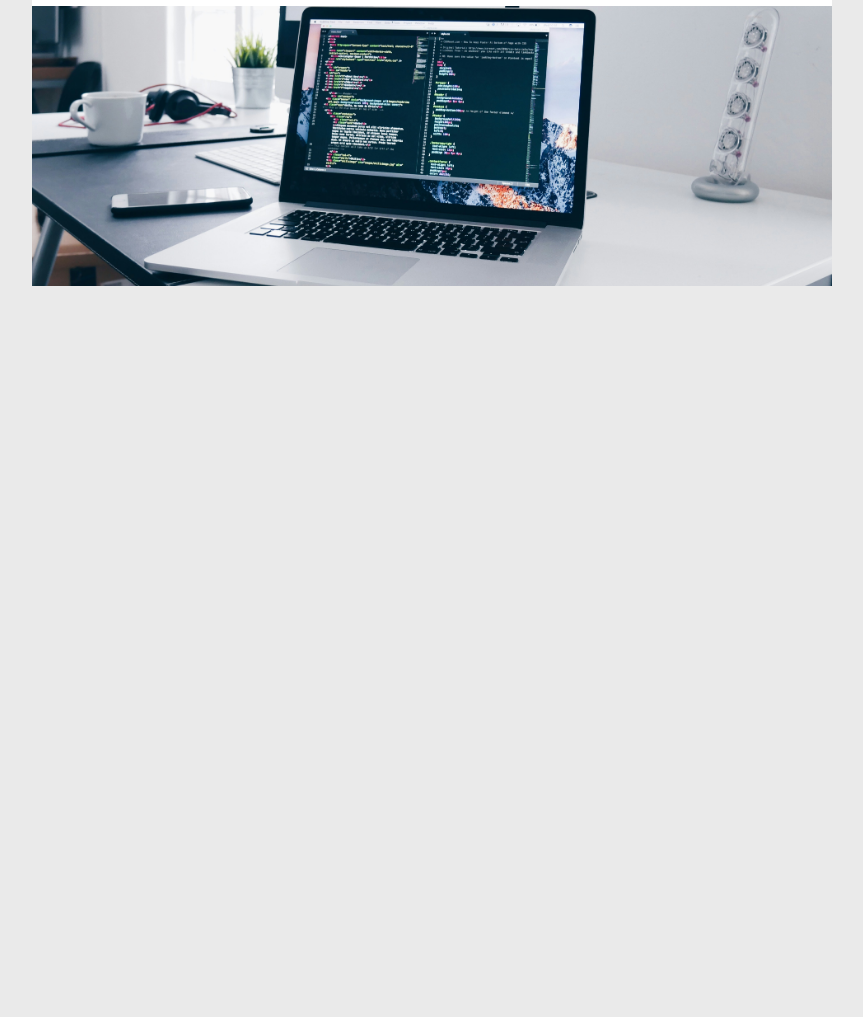
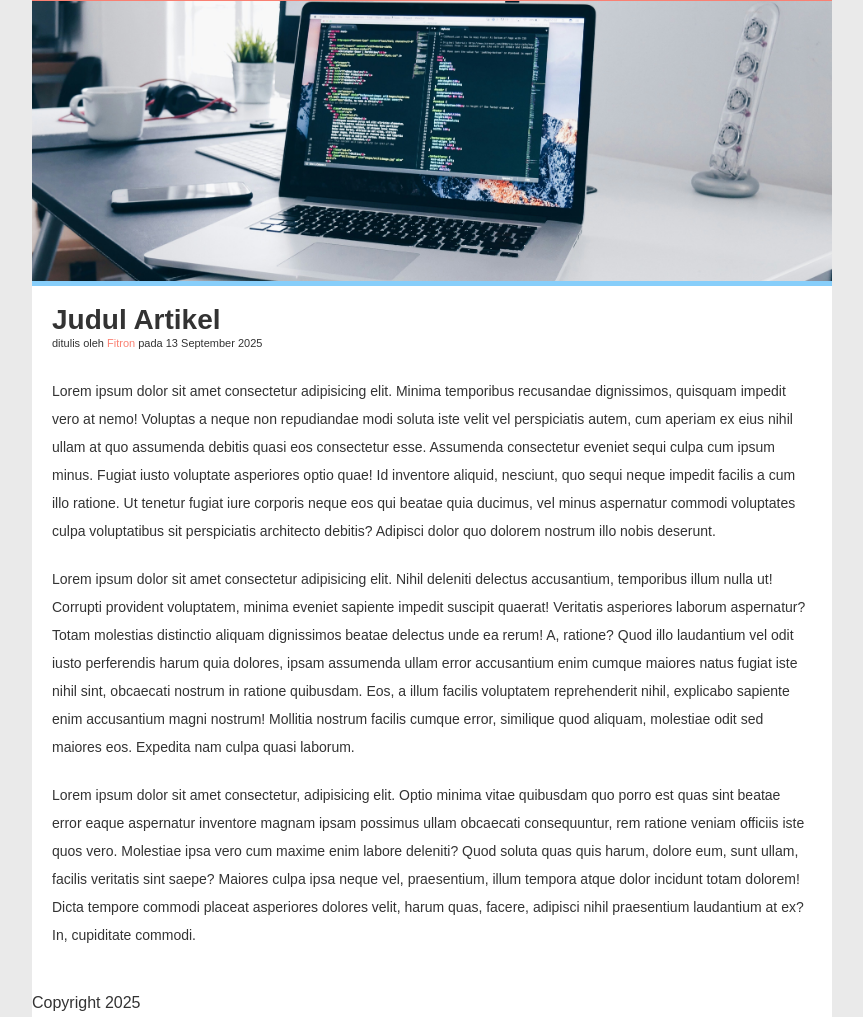
Before and after one commit to Fitronz/css-layouting, a plain HTML site: page index.html in a window 1280 px wide. Shown: the part 110-1127 px from the top of the page, without its empty margins (208-1071 px from the left). Before the commit the page ends 800 px from the top, so only its background shows below. Drawn offline with Linux system fonts and the light colour scheme.

Commit message:
Dalam proses development

```diff
--- a/index.html
+++ b/index.html
@@ -20,6 +20,54 @@
       </div>
 
       <div class="hero"></div>
+
+      <div class="content">
+        <h2>Judul Artikel</h2>
+        <p class="penulis">
+          ditulis oleh <a href="#">Fitron</a> pada 13 September 2025
+        </p>
+        <p>
+          Lorem ipsum dolor sit amet consectetur adipisicing elit. Minima
+          temporibus recusandae dignissimos, quisquam impedit vero at nemo!
+          Voluptas a neque non repudiandae modi soluta iste velit vel
+          perspiciatis autem, cum aperiam ex eius nihil ullam at quo assumenda
+          debitis quasi eos consectetur esse. Assumenda consectetur eveniet
+          sequi culpa cum ipsum minus. Fugiat iusto voluptate asperiores optio
+          quae! Id inventore aliquid, nesciunt, quo sequi neque impedit facilis
+          a cum illo ratione. Ut tenetur fugiat iure corporis neque eos qui
+          beatae quia ducimus, vel minus aspernatur commodi voluptates culpa
+          voluptatibus sit perspiciatis architecto debitis? Adipisci dolor quo
+          dolorem nostrum illo nobis deserunt.
+        </p>
+
+        <p>
+          Lorem ipsum dolor sit amet consectetur adipisicing elit. Nihil
+          deleniti delectus accusantium, temporibus illum nulla ut! Corrupti
+          provident voluptatem, minima eveniet sapiente impedit suscipit
+          quaerat! Veritatis asperiores laborum aspernatur? Totam molestias
+          distinctio aliquam dignissimos beatae delectus unde ea rerum! A,
+          ratione? Quod illo laudantium vel odit iusto perferendis harum quia
+          dolores, ipsam assumenda ullam error accusantium enim cumque maiores
+          natus fugiat iste nihil sint, obcaecati nostrum in ratione quibusdam.
+          Eos, a illum facilis voluptatem reprehenderit nihil, explicabo
+          sapiente enim accusantium magni nostrum! Mollitia nostrum facilis
+          cumque error, similique quod aliquam, molestiae odit sed maiores eos.
+          Expedita nam culpa quasi laborum.
+        </p>
+
+        <p>
+          Lorem ipsum dolor sit amet consectetur, adipisicing elit. Optio minima
+          vitae quibusdam quo porro est quas sint beatae error eaque aspernatur
+          inventore magnam ipsam possimus ullam obcaecati consequuntur, rem
+          ratione veniam officiis iste quos vero. Molestiae ipsa vero cum maxime
+          enim labore deleniti? Quod soluta quas quis harum, dolore eum, sunt
+          ullam, facilis veritatis sint saepe? Maiores culpa ipsa neque vel,
+          praesentium, illum tempora atque dolor incidunt totam dolorem! Dicta
+          tempore commodi placeat asperiores dolores velit, harum quas, facere,
+          adipisci nihil praesentium laudantium at ex? In, cupiditate commodi.
+        </p>
+      </div>
+      <div class="footer"><p class="copy">Copyright 2025</p></div>
     </div>
   </body>
 </html>
--- a/style.css
+++ b/style.css
@@ -144,6 +144,7 @@ body {
 
 .header {
   padding: 20px;
+  padding-bottom: 10px;
 }
 
 .header .judul {
@@ -173,4 +174,30 @@ body {
   background-image: url(image/hero.jpg);
   background-size: cover;
   background-position: 0 -180px;
+  border-top: 5px solid salmon;
+  border-bottom: 5px solid lightskyblue;
 }
+
+.content {
+  padding: 20px;
+}
+
+.content h2 {
+  font-size: 28px;
+  font-weight: bold;
+}
+
+.content .penulis {
+  font-size: 11px;
+  margin-top: -5px;
+}
+
+.content .penulis a {
+  color: salmon;
+  text-decoration: none;
+}
+
+.content p {
+  margin-bottom: 20px;
+  font-size: 14px;
+}
```
